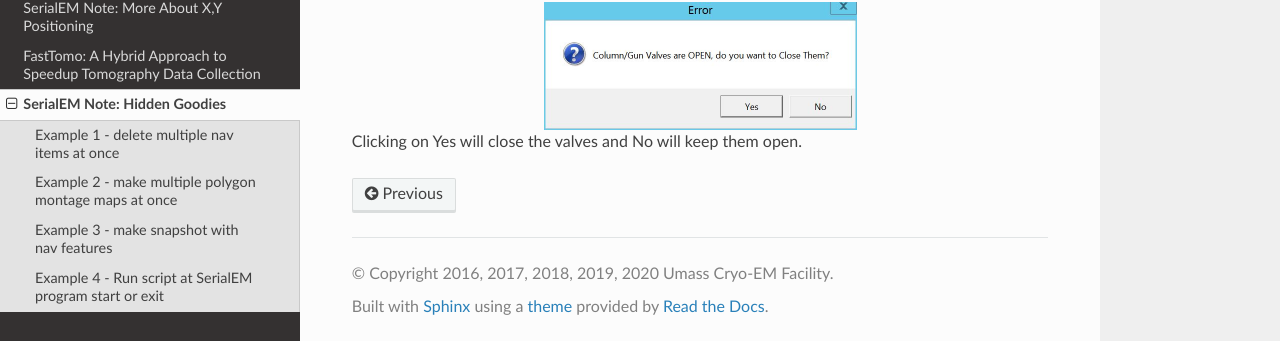
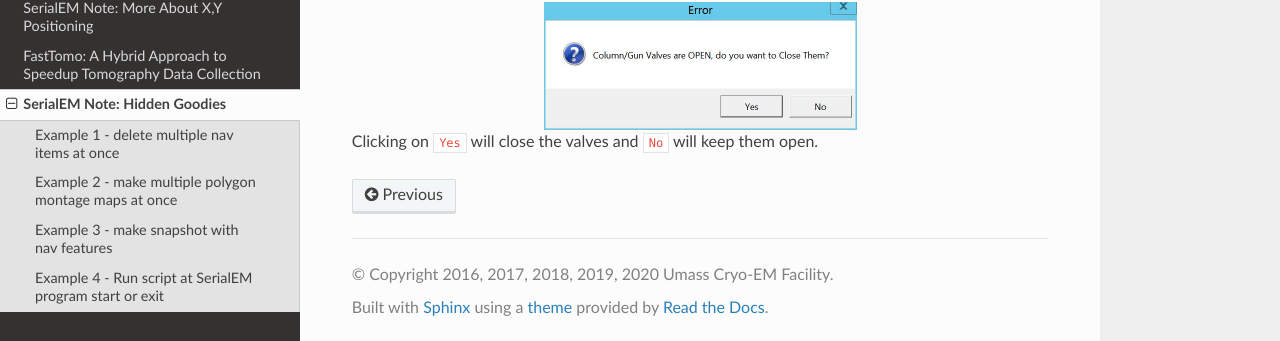
Before and after one commit to xuchen66/sphinx-emdocs, a Sphinx documentation site: the page built from source/serialem-note-hidden-goodies.rst, in a window 1280 px wide and 900 px high, scrolled down 4094 px. Shown: the part 556-897 px from the top of the window. Built offline with Sphinx 7.4.7 and the Read the Docs theme 2.0.0, drawn with Linux system fonts in a browser that asks for light colours; pages that are not in the unit, such as notebooks, are missing from menus.

```diff
--- a/source/serialem-note-hidden-goodies.rst
+++ b/source/serialem-note-hidden-goodies.rst
@@ -228,4 +228,4 @@ The window below will pop up when exiting SerialEM so you will never forget abou
    :alt: Yes No window to remind valve
    :align: center
 
-Clicking on Yes will close the valves and No will keep them open.
+Clicking on ``Yes`` will close the valves and ``No`` will keep them open.
```
